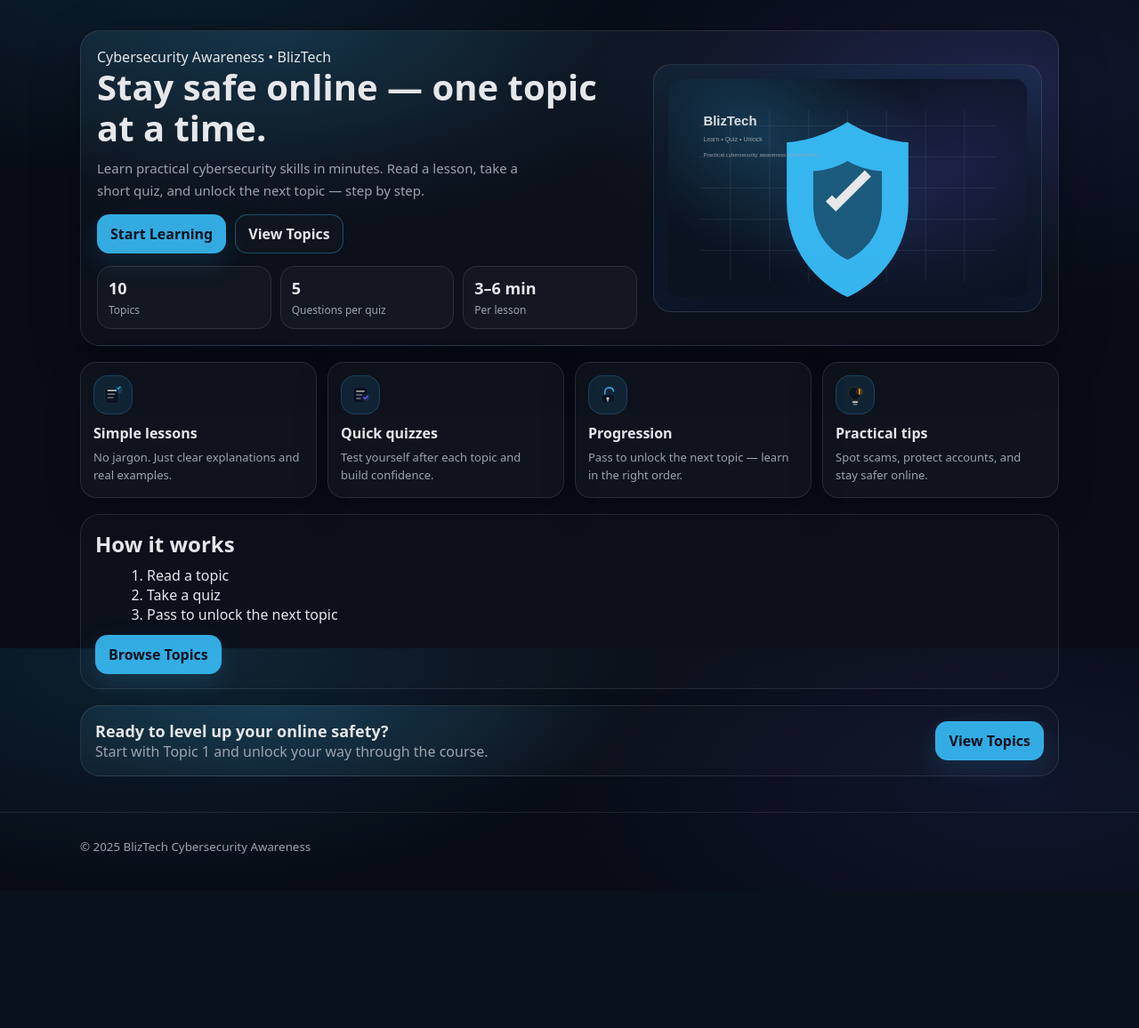
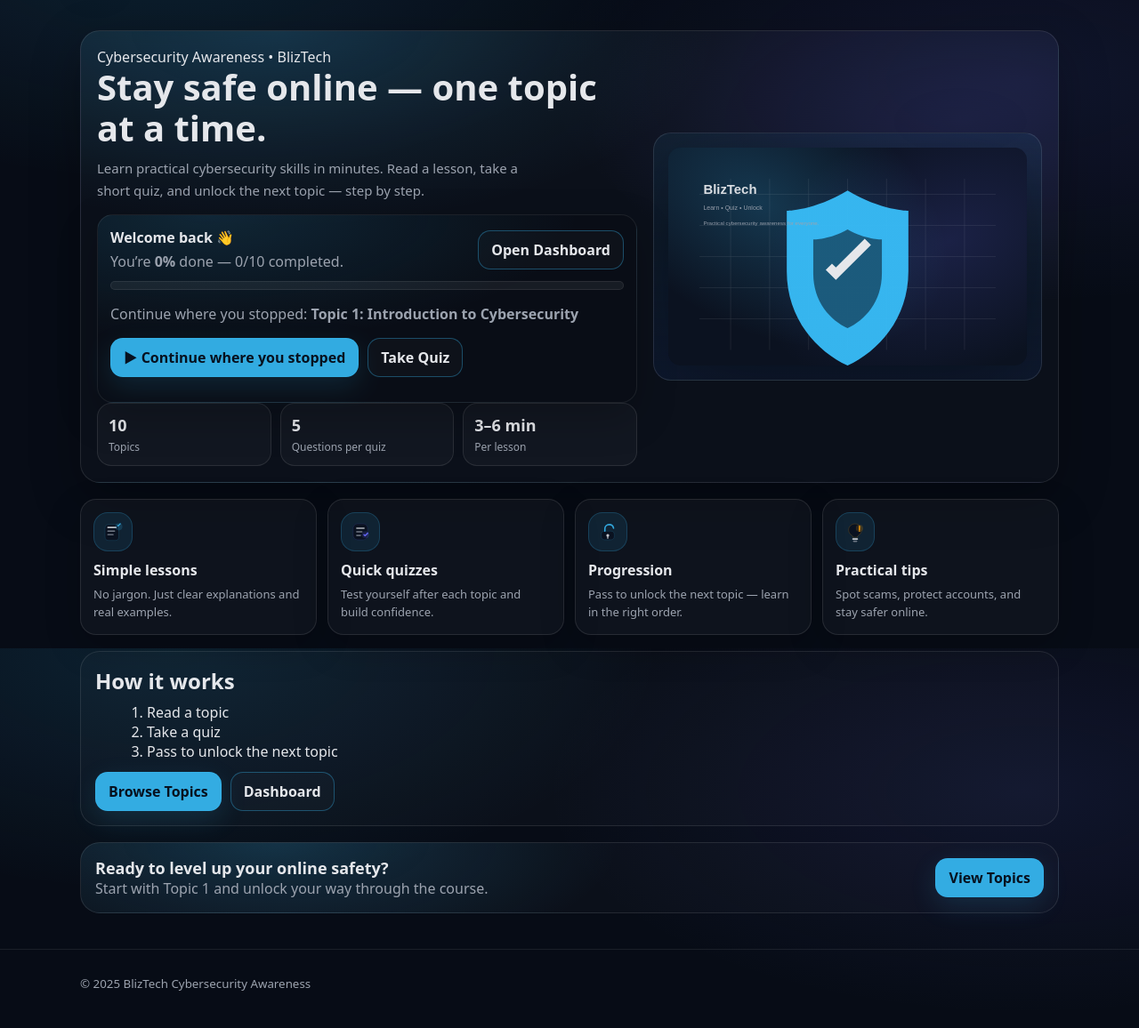
Before and after one commit to Teebliss97/Bliztech, a Flask app: page / in a window 1280 px wide. Shown: the part 71-1227 px from the top of the page at 89% size. Before the commit the page ends 1031 px from the top, so only its background shows below. Run offline with Flask 3, Linux system fonts and the light colour scheme; the visitor is signed in with stand-in values (Sample User, id 1); data that the repository does not hold is empty.

Commit message:
Phase 6.2.2: homepage welcome-back progress nudge + dashboard alignment

```diff
--- a/app/blueprints/main/routes.py
+++ b/app/blueprints/main/routes.py
@@ -60,7 +60,7 @@ def _course_stats(pmap: dict):
     total = len(TOPICS)
     completed = 0
     attempts_total = 0
-    last_activity = None  # datetime
+    last_activity = None
 
     for t in TOPICS:
         row = pmap.get(t["slug"])
@@ -85,10 +85,6 @@ def _course_stats(pmap: dict):
 
 
 def _next_unlocked_incomplete(pmap: dict):
-    """
-    Next step for the user:
-    - first topic that is unlocked AND not passed
-    """
     for i, t in enumerate(TOPICS, start=1):
         slug = t["slug"]
         row = pmap.get(slug)
@@ -103,18 +99,11 @@ def _next_unlocked_incomplete(pmap: dict):
 
 
 def _resume_topic(pmap: dict):
-    """
-    Continue where you stopped:
-    - choose the most recently updated topic row that is NOT passed.
-    - if none, fall back to next_unlocked_incomplete.
-    """
     candidate = None
     for t in TOPICS:
         slug = t["slug"]
         row = pmap.get(slug)
-        if not row:
-            continue
-        if row.passed:
+        if not row or row.passed:
             continue
         if row.updated_at and (candidate is None or row.updated_at > candidate.updated_at):
             candidate = row
@@ -127,40 +116,41 @@ def _resume_topic(pmap: dict):
             "updated_at": candidate.updated_at,
         }
 
-    # fallback
-    nxt = _next_unlocked_incomplete(pmap)
-    if nxt:
-        return {"slug": nxt["slug"], "title": nxt["title"], "updated_at": None}
-    return None
+    return _next_unlocked_incomplete(pmap)
 
 
 # -------------------------
-# HOME (keep it simple)
+# HOME — Phase 6.2.2
 # -------------------------
 @main_bp.route("/")
 def home():
     """
-    Home remains public.
-    If logged in, show lightweight progress teaser (optional).
-    If anon, just show normal homepage.
+    Public homepage.
+    Logged-in users see 'Welcome back' + resume CTA.
     """
     if not current_user.is_authenticated:
-        return render_template("home.html", progress=None, total_topics=len(TOPICS), course_done=False)
+        return render_template(
+            "home.html",
+            progress=None,
+            total_topics=len(TOPICS),
+            course_done=False,
+        )
 
     progress_user_id = _progress_key()
     pmap = _progress_map(progress_user_id)
+
     stats = _course_stats(pmap)
+    resume = _resume_topic(pmap)
     nxt = _next_unlocked_incomplete(pmap)
 
-    progress = None
-    if stats["completed"] > 0 and nxt:
-        progress = {
-            "completed": stats["completed"],
-            "total": stats["total"],
-            "percent": stats["percent"],
-            "next_slug": nxt["slug"],
-            "next_label": nxt["label"],
-        }
+    progress = {
+        "completed": stats["completed"],
+        "total": stats["total"],
+        "percent": stats["percent"],
+        "course_done": stats["course_done"],
+        "resume": resume,
+        "next_topic": nxt,
+    }
 
     return render_template(
         "home.html",
@@ -171,7 +161,7 @@ def home():
 
 
 # -------------------------
-# Phase 6.1.1: DASHBOARD
+# DASHBOARD
 # -------------------------
 @main_bp.route("/dashboard")
 def dashboard():
@@ -186,18 +176,16 @@ def dashboard():
     resume = _resume_topic(pmap)
     nxt = _next_unlocked_incomplete(pmap)
 
-    # Build topic table rows (for quick glance)
     rows = []
     for i, t in enumerate(TOPICS, start=1):
         slug = t["slug"]
         row = pmap.get(slug)
-        passed = bool(row and row.passed)
         rows.append(
             {
                 "i": i,
                 "slug": slug,
                 "title": t["title"],
-                "passed": passed,
+                "passed": bool(row and row.passed),
                 "score": (row.score if row else None),
                 "attempts": (row.attempts if row else 0),
                 "updated_at": (row.updated_at if row else None),
@@ -215,7 +203,7 @@ def dashboard():
 
 
 # -------------------------
-# Backward compatible: /progress -> /dashboard
+# Backward compatible
 # -------------------------
 @main_bp.route("/progress")
 def my_progress():
@@ -228,10 +216,6 @@ def my_progress():
 @main_bp.route("/progress/reset", methods=["POST"])
 @rate_limit(limit=3, window_seconds=60, key_prefix="reset")
 def reset_progress():
-    """
-    Logged-in users only: reset THEIR own progress.
-    (Aligns with Phase 6: no anon progress.)
-    """
     gate = _require_login("Please log in to reset your progress.")
     if gate:
         return gate
@@ -242,9 +226,7 @@ def reset_progress():
         return redirect(url_for("main.dashboard"))
 
     from app.extensions import db
-    progress_user_id = _progress_key()
-
-    Progress.query.filter_by(user_id=progress_user_id).delete(synchronize_session=False)
+    Progress.query.filter_by(user_id=_progress_key()).delete(synchronize_session=False)
     db.session.commit()
 
     session.pop("last_result", None)
@@ -254,21 +236,14 @@ def reset_progress():
 
 @main_bp.route("/complete")
 def completion_page():
-    """
-    Completion page should be logged-in only (certificate + trust).
-    """
     gate = _require_login("Please log in to view the completion page.")
     if gate:
         return gate
 
-    progress_user_id = _progress_key()
-    pmap = _progress_map(progress_user_id)
+    pmap = _progress_map(_progress_key())
+    completed = sum(1 for t in TOPICS if pmap.get(t["slug"]) and pmap[t["slug"]].passed)
 
-    total = len(TOPICS)
-    completed = sum(1 for t in TOPICS if bool(pmap.get(t["slug"]) and pmap[t["slug"]].passed))
-    course_done = (total > 0 and completed == total)
-
-    if not course_done:
+    if completed != len(TOPICS):
         flash("Finish all topics to unlock the completion page.", "error")
         return redirect(url_for("topics.list_topics"))
 
--- a/app/templates/home.html
+++ b/app/templates/home.html
@@ -14,57 +14,76 @@
         and unlock the next topic — step by step.
       </p>
 
-      {# ✅ Course completed badge (shows ONLY when finished all topics) #}
-      {% if course_done %}
+      {# ================================
+         Phase 6.2.2: Logged-in "Welcome back" nudge
+         - Shows even at 0% (to start Topic 1)
+         - Shows resume/continue CTA
+         ================================ #}
+      {% if current_user.is_authenticated and progress %}
         <div class="continue-card pop-in">
           <div class="continue-top">
             <div>
-              <div class="continue-title">🏆 Course Completed</div>
+              <div class="continue-title">Welcome back 👋</div>
               <div class="continue-sub">
-                You’ve successfully completed all {{ total_topics }} topics. Great work!
+                You’re <strong>{{ progress.percent }}%</strong> done — {{ progress.completed }}/{{ progress.total }} completed.
               </div>
             </div>
-            <a class="btn btn-outline" href="{{ url_for('topics.list_topics') }}">
-              View Topics
+            <a class="btn btn-outline" href="{{ url_for('main.dashboard') }}">
+              Open Dashboard
             </a>
-          </div>
-        </div>
-      {% endif %}
-
-      {# ✅ If progress exists, show only Continue + View Topics #}
-      {% if progress and progress.next_slug %}
-        <div class="continue-card">
-          <div class="continue-top">
-            <span class="badge-pill">Progress</span>
-            <span class="continue-meta">
-              {{ progress.completed }}/{{ progress.total }} completed • {{ progress.percent }}%
-            </span>
           </div>
 
           <div class="bar">
             <div class="bar-fill" style="width: {{ progress.percent }}%;"></div>
           </div>
 
-          <div class="continue-body">
-            <h3>Continue learning</h3>
-            {% if progress.last_title %}
-              <p class="muted">Last completed: <strong>{{ progress.last_title }}</strong></p>
+          <div class="continue-body" style="margin-top:10px;">
+            {% if progress.course_done %}
+              <p class="muted">🎉 You’ve completed the full course. Your certificate is ready.</p>
+            {% elif progress.resume %}
+              <p class="muted">
+                Continue where you stopped: <strong>{{ progress.resume.title }}</strong>
+              </p>
+            {% elif progress.next_topic %}
+              <p class="muted">
+                Next step: <strong>{{ progress.next_topic.label }}</strong>
+              </p>
+            {% else %}
+              <p class="muted">Start with Topic 1 and build your way up.</p>
             {% endif %}
           </div>
 
           <div class="hero-actions">
-            <a class="btn" href="{{ url_for('topics.topic_detail', slug=progress.next_slug) }}">
-              Continue: {{ progress.next_label }}
-            </a>
-            <a class="btn btn-outline" href="{{ url_for('topics.list_topics') }}">View Topics</a>
+            {% if progress.course_done %}
+              <a class="btn" href="{{ url_for('cert.certificate_home') }}">🎓 Download Certificate</a>
+              <a class="btn btn-outline" href="{{ url_for('topics.list_topics') }}">Review Topics</a>
+
+            {% elif progress.resume %}
+              <a class="btn" href="{{ url_for('topics.topic_detail', slug=progress.resume.slug) }}">
+                ▶ Continue where you stopped
+              </a>
+              <a class="btn btn-outline" href="{{ url_for('quizzes.quiz', slug=progress.resume.slug) }}">
+                Take Quiz
+              </a>
+
+            {% elif progress.next_topic %}
+              <a class="btn" href="{{ url_for('topics.topic_detail', slug=progress.next_topic.slug) }}">
+                Continue: {{ progress.next_topic.label }}
+              </a>
+              <a class="btn btn-outline" href="{{ url_for('topics.list_topics') }}">View Topics</a>
+
+            {% else %}
+              <a class="btn" href="{{ url_for('topics.topic_detail', slug='topic1') }}">Start Topic 1</a>
+              <a class="btn btn-outline" href="{{ url_for('topics.list_topics') }}">View Topics</a>
+            {% endif %}
           </div>
         </div>
 
       {% else %}
-        {# ✅ No progress yet → show Start + View Topics only #}
+        {# Logged-out users #}
         <div class="hero-actions">
           <a class="btn" href="{{ url_for('topics.list_topics') }}">Start Learning</a>
-          <a class="btn btn-outline" href="{{ url_for('topics.list_topics') }}">View Topics</a>
+          <a class="btn btn-outline" href="{{ url_for('auth.signup') }}">Create free account</a>
         </div>
       {% endif %}
 
@@ -138,8 +157,8 @@
 
     <div class="how-actions">
       <a class="btn" href="{{ url_for('topics.list_topics') }}">Browse Topics</a>
-      {% if progress and progress.next_slug %}
-        <a class="btn btn-outline" href="{{ url_for('topics.topic_detail', slug=progress.next_slug) }}">Continue</a>
+      {% if current_user.is_authenticated %}
+        <a class="btn btn-outline" href="{{ url_for('main.dashboard') }}">Dashboard</a>
       {% endif %}
     </div>
   </section>
```
